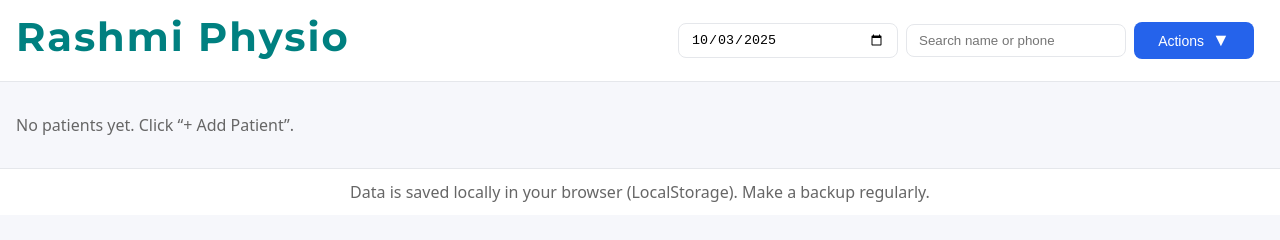
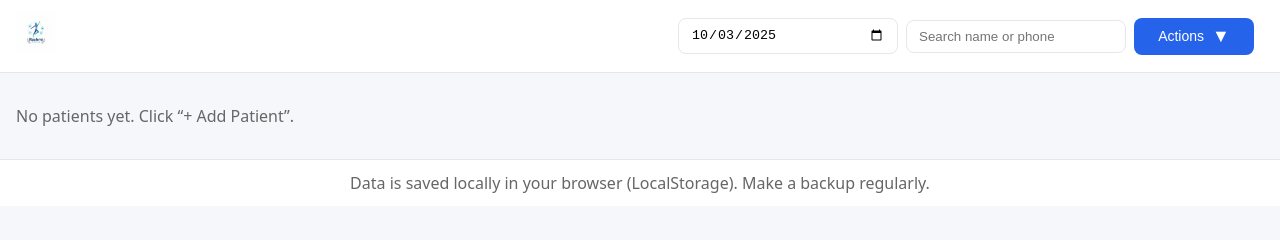
Before and after one commit to maheshbs2706/rashmi-physio, a plain HTML site: page index.html in a window 1280 px wide. Drawn offline with Linux system fonts and the light colour scheme.

Commit message:
Add files via upload

```diff
--- a/index.html
+++ b/index.html
@@ -17,6 +17,14 @@
       font-size: 2.5rem;
       color: #008080;
       letter-spacing: 2px; /* Optional: Adds a little spacing between letters */
+      display: flex; /* Makes the heading a flex container */
+      align-items: center; /* Vertically center the icon and text */
+    }
+
+    h1 img {
+      width: 40px; /* Adjust icon size */
+      height: 40px;
+      margin-right: 10px; /* Space between the icon and the text */
     }
   </style>
 
@@ -24,7 +32,9 @@
 </head>
 <body>
  <header class="topbar">
-    <h1>Rashmi Physio</h1>
+   <h1>
+    <img src="icons/logo.png" alt="Rashmi Physio Icon">
+  </h1>
     <div class="actions">
       <input type="date" id="globalDate" />
       <input id="search" type="search" placeholder="Search name or phone" />
```
Also changed, not shown: icons/logo.png (added), icons/old/icon-192.png (added), icons/old/icon-48.png (added), icons/old/icon-512.png (added), icons/old/icon-96.png (added). Lines whose indentation alone changed are shown as unchanged.
